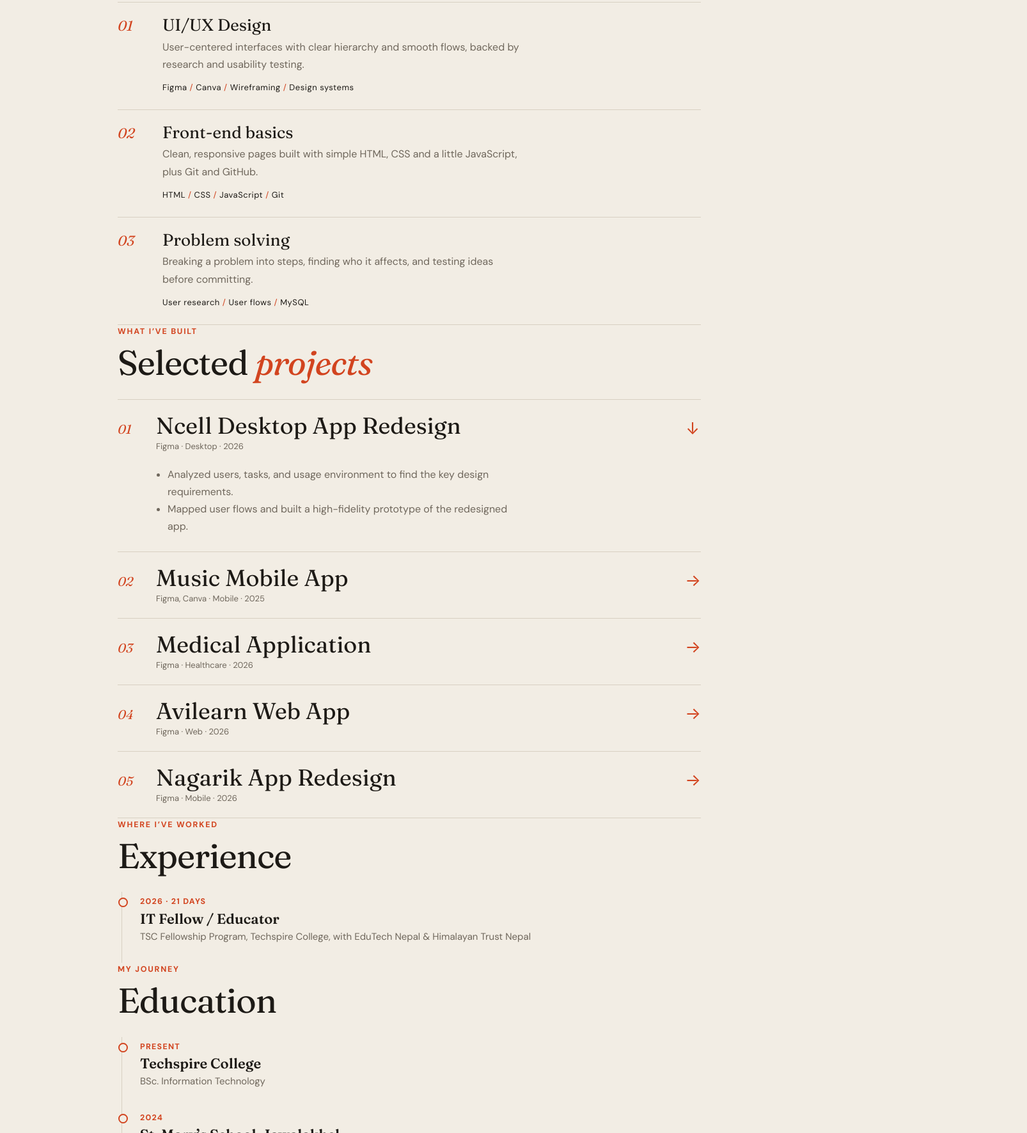
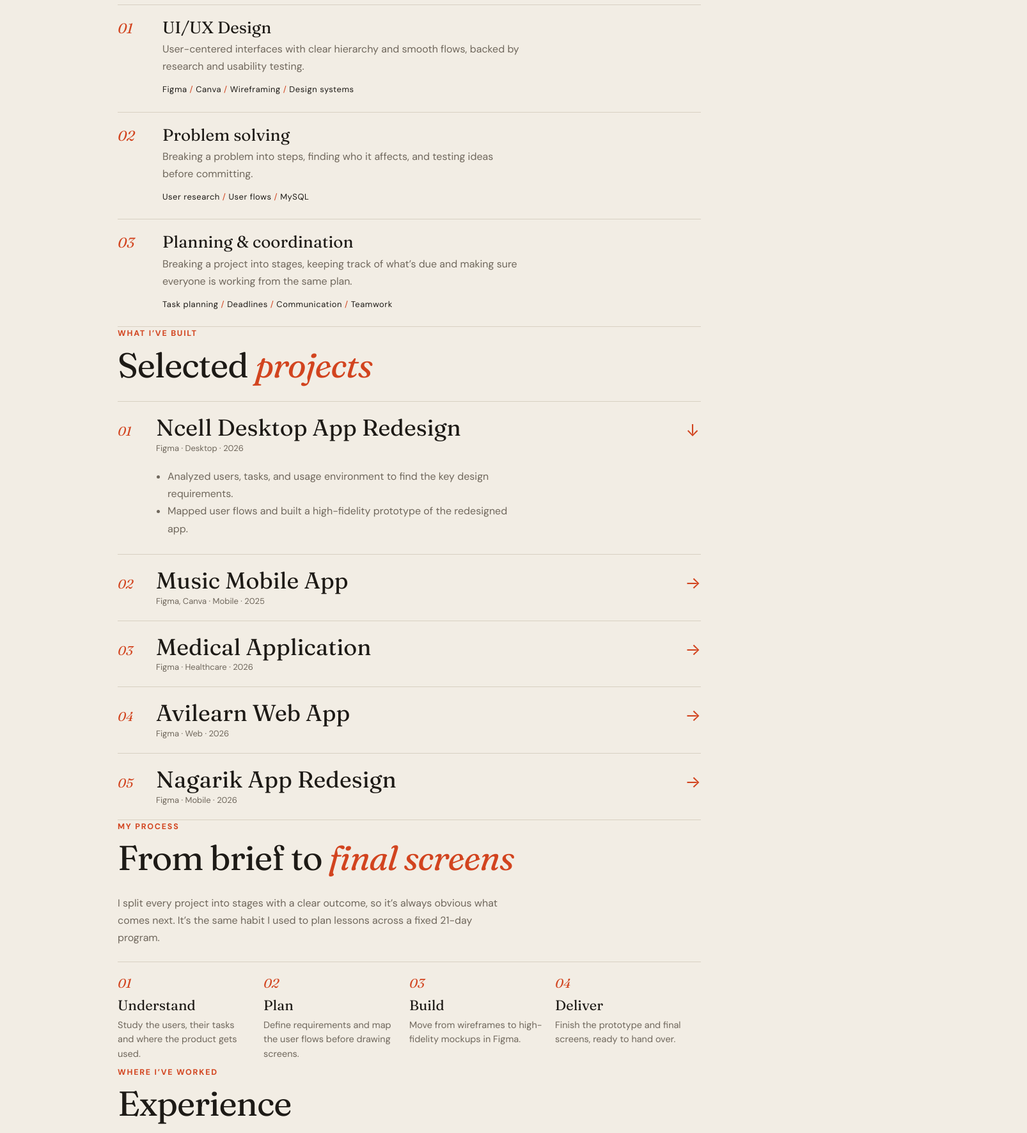
Before and after one commit to shital244/Portfolio, a website: page portfolio.html in a window 1280 px wide. Shown: the part 1029-2800 px from the top of the page at 64% size, 1606 px wide, since content can reach past the window. Drawn offline with Linux system fonts and the light colour scheme.

Commit message:
Updated project files

```diff
--- a/portfolio.html
+++ b/portfolio.html
@@ -63,6 +63,12 @@ summary .ar{font-size:26px;color:var(--acc);transition:transform .25s}
 details[open] .ar{transform:rotate(90deg)}
 .body{padding:0 0 26px 60px;max-width:640px;color:var(--mut)}
 .body ul{margin:0;padding-left:18px}
+.steps{display:grid;grid-template-columns:repeat(4,1fr);border-top:1px solid var(--line);margin-top:24px}
+.steps div{padding:20px 18px 8px 0}
+.steps i{font:italic 400 20px Fraunces,Georgia,serif;color:var(--acc)}
+.steps b{display:block;font:400 22px Fraunces,Georgia,serif;margin:4px 0 6px}
+.steps p{margin:0;color:var(--mut);font-size:14.5px;line-height:1.55}
+@media(max-width:700px){.steps{grid-template-columns:1fr 1fr}}
 .tl{border-left:1px solid var(--line);margin-left:6px}
 .tl div{position:relative;padding:0 0 28px 28px}
 .tl div::before{content:"";position:absolute;left:-6px;top:9px;width:11px;height:11px;border-radius:50%;background:var(--bg);border:2px solid var(--acc)}
@@ -101,24 +107,24 @@ footer .w{display:flex;justify-content:space-between;flex-wrap:wrap;gap:8px}
 <div class="kicker">UI/UX &amp; Product Designer</div>
 <span class="stamp">Open to work</span>
 <h1>Shital <em>Shahi<svg viewBox="0 0 300 14" preserveAspectRatio="none"><path d="M2 9 C60 2, 120 12, 180 5 S270 8, 298 4" fill="none" stroke="currentColor" stroke-width="3" stroke-linecap="round"/></svg></em></h1>
-<p class="lede">A fourth semester BSc. IT student who likes making apps feel obvious to use. I design for real people and real problems, from first sketch to final prototype.</p>
+<p class="lede">A fourth semester BSc. IT student who likes making apps feel obvious to use. I design for real people and real problems and I like being the one who keeps the work organized from first sketch to final prototype.</p>
 <div class="meta"><span>Lalitpur, Nepal</span><a href="mailto:shitalshahi004@gmail.com">shitalshahi004@gmail.com</a><a href="tel:+9779818751601">+977 9818751601</a></div>
 </div>
-<div class="band"><div><span>Figma</span><b>✺</b><span>UI/UX</span><b>✺</b><span>Wireframes</span><b>✺</b><span>User flows</span><b>✺</b><span>Prototyping</span><b>✺</b><span>HTML &amp; CSS</span><b>✺</b><span>Figma</span><b>✺</b><span>UI/UX</span><b>✺</b><span>Wireframes</span><b>✺</b><span>User flows</span><b>✺</b><span>Prototyping</span><b>✺</b><span>HTML &amp; CSS</span><b>✺</b></div></div>
+<div class="band"><div><span>Figma</span><b>✺</b><span>UI/UX</span><b>✺</b><span>Wireframes</span><b>✺</b><span>User flows</span><b>✺</b><span>Prototyping</span><b>✺</b><span>Figma</span><b>✺</b><span>UI/UX</span><b>✺</b><span>Wireframes</span><b>✺</b><span>User flows</span><b>✺</b><span>Prototyping</span><b>✺</b><span>HTML &amp; CSS</span><b>✺</b></div></div>
 
 <section id="about" class="w rv">
 <div class="lab">Who I am</div><h2>Designing with <em>purpose</em></h2>
 <div class="two"><div>
-<p>I’m studying Information Technology at Techspire College, and I’m most curious about how technology can solve everyday problems.</p>
-<p>I work in Figma and Canva, and I know enough HTML and CSS to talk to developers without getting lost. My aim is to close the gap between good-looking design and software that actually works.</p>
+<p>I’m studying Information Technology at Techspire College and I’m most curious about how technology can solve everyday problems.</p>
+<p>I work in figma and canva and my aim is to close the gap between good-looking design and software that actually works.</p>
 </div><div class="stats"><div><b>5</b><span>Projects</span></div><div><b>4</b><span>Certificates</span></div></div></div>
 </section>
 
 <section id="skills" class="w rv">
 <div class="lab">What I do</div><h2>Skills &amp; <em>expertise</em></h2>
 <div class="sk"><div class="n">01</div><div><h3>UI/UX Design</h3><p>User-centered interfaces with clear hierarchy and smooth flows, backed by research and usability testing.</p><small><span>Figma</span><span>Canva</span><span>Wireframing</span><span>Design systems</span></small></div></div>
-<div class="sk"><div class="n">02</div><div><h3>Front-end basics</h3><p>Clean, responsive pages built with simple HTML, CSS and a little JavaScript, plus Git and GitHub.</p><small><span>HTML</span><span>CSS</span><span>JavaScript</span><span>Git</span></small></div></div>
-<div class="sk"><div class="n">03</div><div><h3>Problem solving</h3><p>Breaking a problem into steps, finding who it affects, and testing ideas before committing.</p><small><span>User research</span><span>User flows</span><span>MySQL</span></small></div></div>
+<div class="sk"><div class="n">02</div><div><h3>Problem solving</h3><p>Breaking a problem into steps, finding who it affects, and testing ideas before committing.</p><small><span>User research</span><span>User flows</span><span>MySQL</span></small></div></div>
+<div class="sk"><div class="n">03</div><div><h3>Planning &amp; coordination</h3><p>Breaking a project into stages, keeping track of what’s due and making sure everyone is working from the same plan.</p><small><span>Task planning</span><span>Deadlines</span><span>Communication</span><span>Teamwork</span></small></div></div>
 </section>
 
 <section id="projects" class="w rv">
@@ -130,9 +136,20 @@ footer .w{display:flex;justify-content:space-between;flex-wrap:wrap;gap:8px}
 <details><summary><span class="n">05</span><h3>Nagarik App Redesign<span class="t">Figma · Mobile · 2026</span></h3><span class="ar">→</span></summary><div class="body"><ul><li>Designed wireframes for the redesign of the Nagarik app.</li></ul></div></details>
 </section>
 
+<section id="process" class="w rv">
+<div class="lab">My process</div><h2>From brief to <em>final screens</em></h2>
+<p style="max-width:600px;color:var(--mut);margin:0">I split every project into stages with a clear outcome, so it’s always obvious what comes next. It’s the same habit I used to plan lessons across a fixed 21-day program.</p>
+<div class="steps">
+<div><i>01</i><b>Understand</b><p>Study the users, their tasks and where the product gets used.</p></div>
+<div><i>02</i><b>Plan</b><p>Define requirements and map the user flows before drawing screens.</p></div>
+<div><i>03</i><b>Build</b><p>Move from wireframes to high-fidelity mockups in Figma.</p></div>
+<div><i>04</i><b>Deliver</b><p>Finish the prototype and final screens, ready to hand over.</p></div>
+</div>
+</section>
+
 <section id="experience" class="w rv">
 <div class="lab">Where I’ve worked</div><h2>Experience</h2>
-<div class="tl"><div><i>2026 · 21 days</i><b>IT Fellow / Educator</b><span>TSC Fellowship Program, Techspire College, with EduTech Nepal &amp; Himalayan Trust Nepal</span></div></div>
+<div class="tl"><div><i>2026 · 21 days</i><b>IT Fellow / Educator</b><span>TSC Fellowship Program, Techspire College, with EduTech Nepal &amp; Himalayan Trust Nepal</span><br><span>Planned lessons around a fixed schedule and coordinated with students and program partners.</span></div></div>
 </section>
 
 <section id="education" class="w rv">
@@ -150,7 +167,7 @@ footer .w{display:flex;justify-content:space-between;flex-wrap:wrap;gap:8px}
 </section>
 
 <section class="w rv"><div class="lab">How I work</div>
-<p class="soft">Active listening<span>/</span>Time management<span>/</span>Adaptability<span>/</span>Teamwork</p></section>
+<p class="soft">Active listening<span>/</span>Time management<span>/</span>Organization<span>/</span>Communication<span>/</span>Adaptability<span>/</span>Teamwork</p></section>
 
 <section id="contact" class="w cta rv">
 <div class="lab">Get in touch</div><h2>Let’s work <em>together</em></h2>
@@ -162,7 +179,7 @@ footer .w{display:flex;justify-content:space-between;flex-wrap:wrap;gap:8px}
 
 <button class="fab" id="fab">Ask me anything</button>
 <div class="chat" id="chat"><h4>Portfolio assistant<button id="x" aria-label="Close">×</button></h4>
-<div id="log"><p class="b">Hi, I’m the portfolio assistant. Ask about my skills, projects, education, or how to reach me.</p></div>
+<div id="log"><p class="b">Hi, I’m the portfolio assistant. Ask about my skills, projects, education or how to reach me.</p></div>
 <form id="f"><input id="q" placeholder="Type a question…" autocomplete="off"><button>Send</button></form></div>
 
 <script>
@@ -173,6 +190,7 @@ var chat=document.getElementById("chat"),log=document.getElementById("log"),q=do
 function tog(){chat.classList.toggle("on");if(chat.classList.contains("on"))q.focus()}
 document.getElementById("fab").onclick=tog;document.getElementById("x").onclick=tog;
 var A=[
+[/manage|plan|organi|deadline|process|coordinat|schedule/,"I split projects into stages with a clear outcome: understand the users, plan the flows, build wireframes and mockups, then deliver the prototype. I used the same habit to plan lessons across a fixed 21-day fellowship program."],
 [/skill|tool|figma|canva|design|good at/,"I design in Figma and Canva: wireframes, user flows, user research, usability testing and design systems. I also know basic HTML, CSS and JavaScript."],
 [/project|work|built|portfolio|ncell|music|medical|nagarik|avilearn/,"I’ve worked on five projects: an Ncell desktop app redesign, a music mobile app, a medical app, the Avilearn web app and a Nagarik app redesign. Open the Projects section for details."],
 [/educat|study|college|school|degree|certif|course/,"I’m doing a BSc. in Information Technology at Techspire College. I also hold certificates from AITM, Simplilearn and Techspire College."],
```
